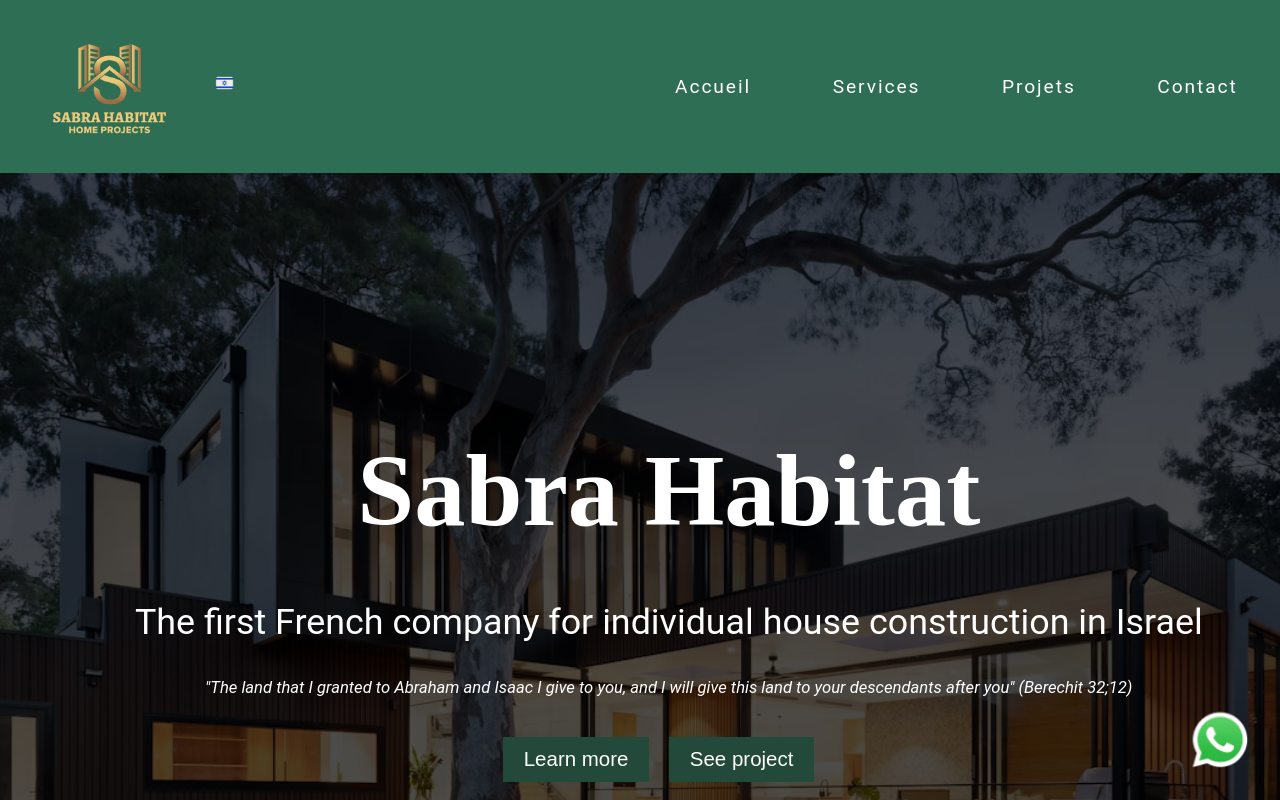
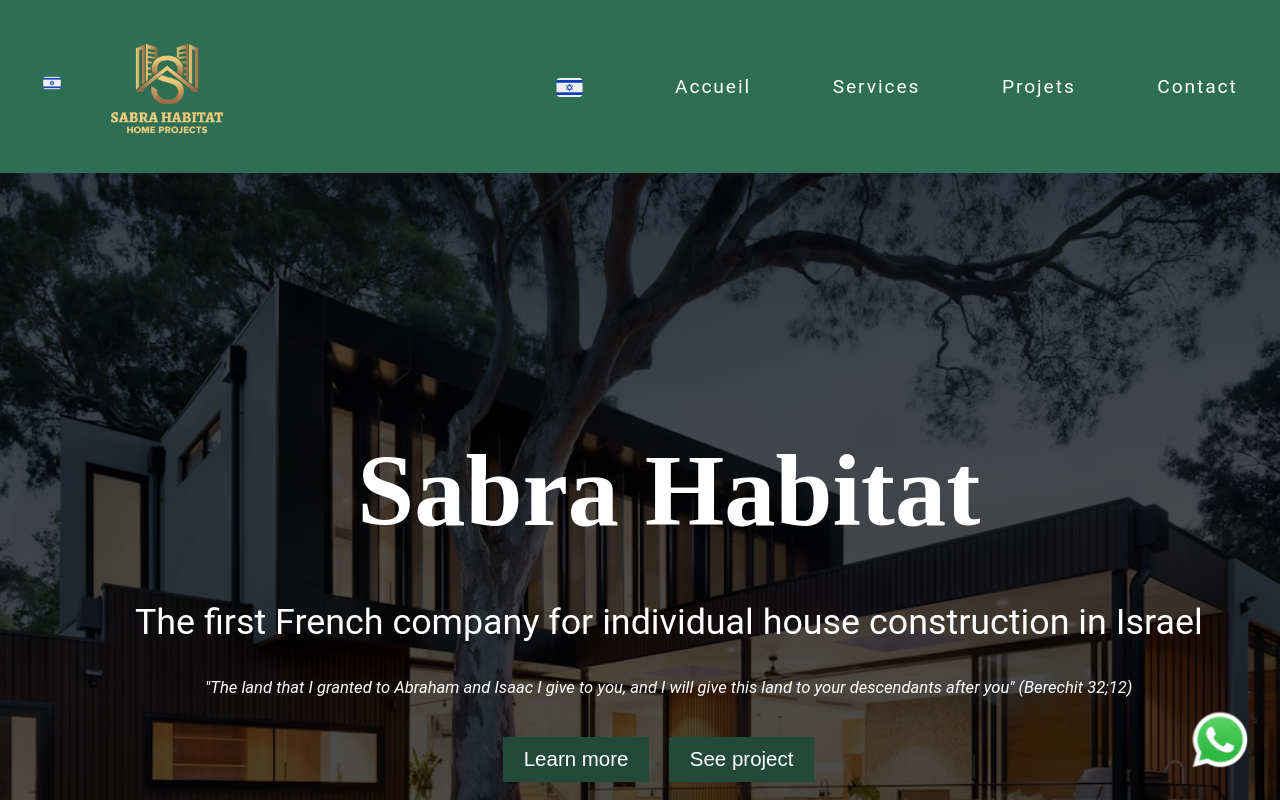
Before and after one commit to Samguetta770/sabrahabitat, a React (Create React App) app: page / in a window 1280 px wide. Shown: the top 800 px of the page. Built offline with nearby package versions, Linux system fonts and the light colour scheme; a web font is replaced by a local one.

Commit message:
aaaaaaaa

```diff
--- a/src/Accueil/Header.css
+++ b/src/Accueil/Header.css
@@ -12,7 +12,7 @@
   display: flex;
   justify-content: center;
   align-items: center;
-  padding: 0em 0.8em;  /* Réduction du padding en haut et en bas */
+  padding: 0em 0.8em; /* Réduction du padding en haut et en bas */
 }
 
 .header-content_header {
@@ -20,6 +20,7 @@
   justify-content: space-between;
   align-items: center;
   width: 100%;
+  position: relative; /* Assure le positionnement relatif des enfants */
 }
 
 .logo-container_header {
@@ -30,6 +31,10 @@
 .logo-image_header {
   width: 4em; /* Taille du logo par défaut pour les petits écrans */
   height: auto;
+}
+
+.language-selector-desktop {
+  padding-top: 0.3em;
 }
 
 .partner-logos_header {
@@ -165,6 +170,12 @@
   .logo-image_header {
     width: 4.5em; /* Taille du logo pour les petits écrans */
   }
+
+  .language-selector-mobile {
+    position: absolute;
+    left: 10px; /* Positionne le sélecteur de langue à gauche */
+    top: 10px; /* Ajuste la position verticale selon vos besoins */
+  }
 }
 
 @media (min-width: 769px) {
--- a/src/Accueil/Header.js
+++ b/src/Accueil/Header.js
@@ -1,9 +1,8 @@
-// src/Header/Header.js
 import React, { useState, useRef, useEffect } from 'react';
 import { Link, useNavigate } from 'react-router-dom';
 import './Header.css';
 import img from "../Ressources/sabrristouche_gold_logo.png";
-import LanguageSelector from "./LanguageSelector";// Assurez-vous que le chemin est correct
+import LanguageSelector from "./LanguageSelector"; // Assurez-vous que le chemin est correct
 
 const Header = () => {
   const [showNav, setShowNav] = useState(false);
@@ -31,13 +30,17 @@ const Header = () => {
   return (
     <div className="header_header">
       <div className="header-content_header">
+        <div className="language-selector-mobile">
+          <LanguageSelector />
+        </div>
         <div className="logo-container_header">
           <img src={img} alt="Logo" className="logo-image_header" />
+        </div>
+
+        <div className="partner-logos_header">
           <div className="language-selector-desktop">
             <LanguageSelector />
           </div>
-        </div>
-        <div className="partner-logos_header">
           <Link to="/" className="header-link_header" onClick={() => scrollToTop('/')}>Accueil</Link>
           <Link to="/services" className="header-link_header" onClick={() => scrollToTop('/services')}>Services</Link>
           <Link to="/projets" className="header-link_header" onClick={() => scrollToTop('/projets')}>Projets</Link>
@@ -72,9 +75,6 @@ const Header = () => {
                   <span>Contact</span> <span className="arrow_header">></span>
                 </Link>
               </div>
-              <div className="language-selector-mobile">
-                <LanguageSelector />
-              </div>
             </div>
           )}
         </div>
--- a/src/Accueil/LanguageSelector.css
+++ b/src/Accueil/LanguageSelector.css
@@ -1,21 +1,36 @@
-/* src/components/LanguageSelector.css */
-
 .language-selector {
   position: relative;
   display: inline-block;
 }
 
 .language-button {
-  background: none;
-  border: none;
+  background: none; /* Supprime l'arrière-plan par défaut */
+  border: none; /* Supprime la bordure par défaut */
   cursor: pointer;
   padding: 0;
   margin: 0;
+  transition: transform 0.3s, box-shadow 0.3s; /* Ajoute une transition pour l'effet de grossissement et l'ombre */
+  display: flex;
+  justify-content: center;
+  align-items: center;
+}
+
+.language-button:hover {
+  transform: scale(1.1); /* Grossissement */
+  box-shadow: 0 2px 7px rgba(0, 0, 0, 0.001); /* Effet d'ombre */
+  color: inherit; /* Assure que la couleur reste la même */
+  background: none; /* Assure que l'arrière-plan reste transparent */
+  outline: none; /* Supprime l'effet de focus par défaut */
 }
 
 .language-button img {
   width: 2em;
   height: auto;
+  transition: transform 0.3s ease; /* Ajoute une transition douce à l'image */
+}
+
+.language-button:hover img {
+  transform: scale(1.1); /* Applique un zoom de 10% à l'image lors du survol */
 }
 
 .language-dropdown {
@@ -40,13 +55,13 @@
 }
 
 .language-option span {
-  color: #22493A ;/* Couleur verte */
+  color: #22493A; /* Couleur verte */
   transition: color 0.3s;
   font-size: 0.6em;
 }
 
 .language-option:hover span {
-  color: #1C382D /* Vert plus clair au survol */
+  color: #1C382D; /* Vert plus clair au survol */
 }
 
 .language-option img {
```
